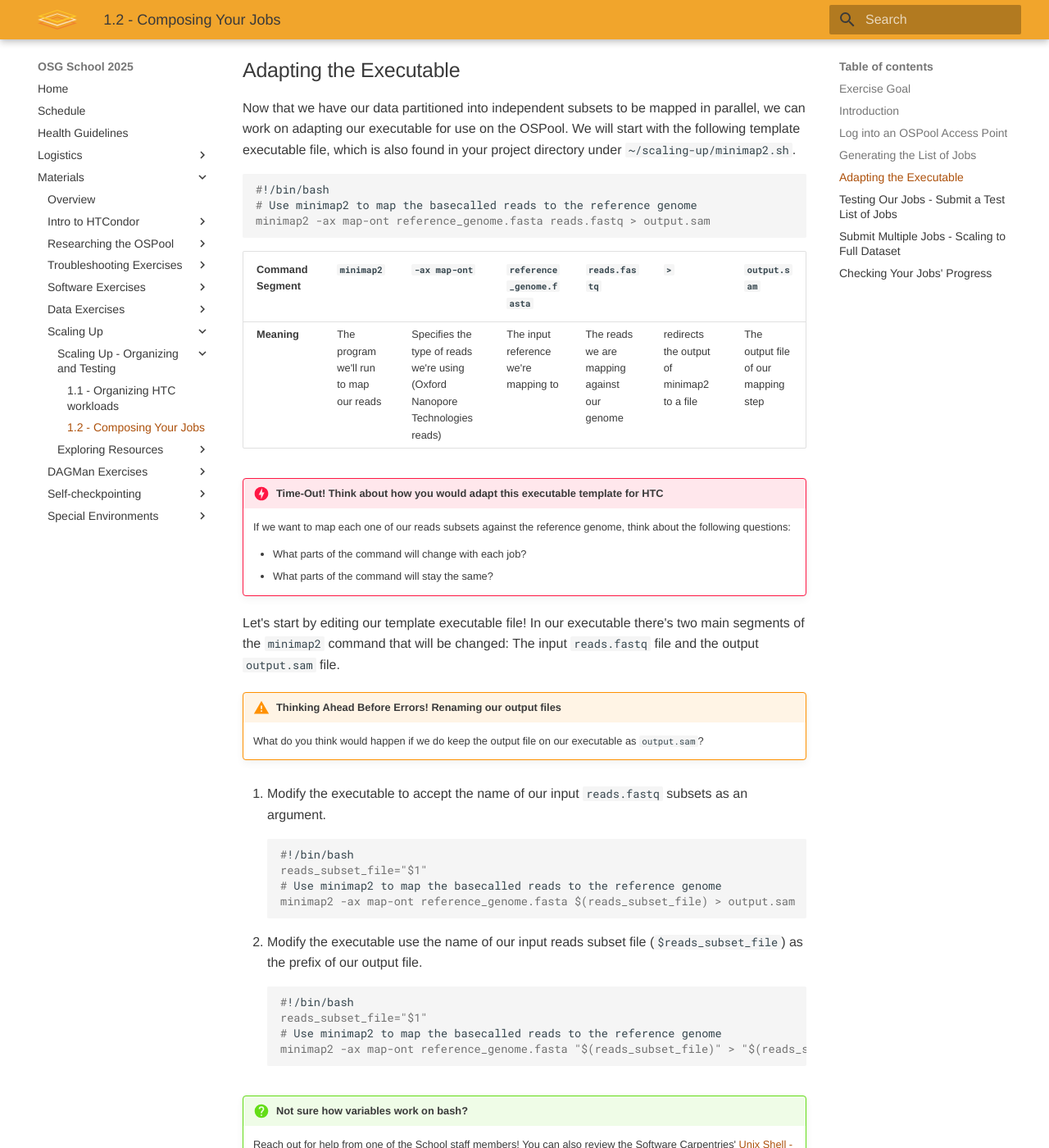
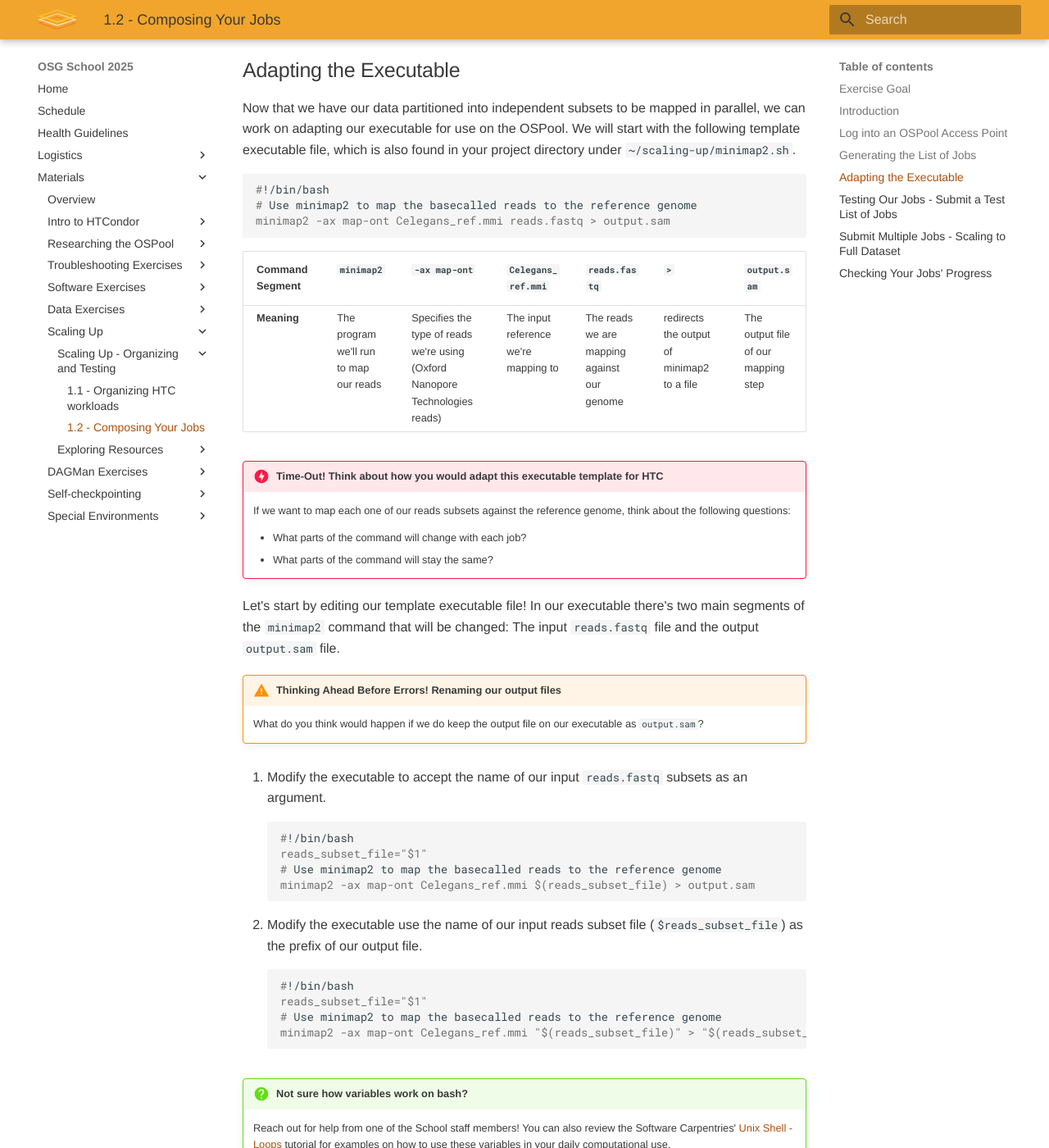
Before and after one commit to osg-htc/school-2025, an MkDocs documentation site: the page built from docs/materials/scaling/part1-ex2-composing-the-job.md, in a window 1280 px wide and 1400 px high, scrolled down 1773 px. Shown: the whole window at 82% size. Built offline with MkDocs 1.6.1 and Material for MkDocs 9.7.7, drawn with Linux system fonts in a browser that asks for light colours; some of the changed text lies outside the part shown.

Commit message:
patched typos

```diff
--- a/docs/materials/scaling/part1-ex2-composing-the-job.md
+++ b/docs/materials/scaling/part1-ex2-composing-the-job.md
@@ -65,9 +65,9 @@ Now that we have our data partitioned into independent subsets to be mapped in p
     :::console
     #!/bin/bash
     # Use minimap2 to map the basecalled reads to the reference genome
-    minimap2 -ax map-ont reference_genome.fasta reads.fastq > output.sam
+    minimap2 -ax map-ont Celegans_ref.mmi reads.fastq > output.sam
 
-| Command Segment | `minimap2`                             | `-ax map-ont`                                                                      | `reference_genome.fasta`               | `reads.fastq`                                 | `>`                                         | `output.sam`                          |
+| Command Segment | `minimap2`                             | `-ax map-ont`                                                                      | `Celegans_ref.mmi`               | `reads.fastq`                                 | `>`                                         | `output.sam`                          |
 |-----------------|----------------------------------------|----------------------------------------------------------------------------------|--------------------------------------|---------------------------------------------|--------------------------------------------|-------------------------------------|
 | **Meaning**         | The program we'll run to map our reads | Specifies the type of reads we're using <br>(Oxford Nanopore Technologies reads) | The input reference we're mapping to | The reads we are mapping against our genome | redirects the output of minimap2 to a file | The output file of our mapping step |
 
@@ -90,7 +90,7 @@ Let's start by editing our template executable file! In our executable there's t
         #!/bin/bash
         reads_subset_file="$1"
         # Use minimap2 to map the basecalled reads to the reference genome
-        minimap2 -ax map-ont reference_genome.fasta $(reads_subset_file) > output.sam
+        minimap2 -ax map-ont Celegans_ref.mmi $(reads_subset_file) > output.sam
 
 2. Modify the executable use the name of our input reads subset file (`$reads_subset_file`) as the prefix of our output file.
 
@@ -98,7 +98,7 @@ Let's start by editing our template executable file! In our executable there's t
         #!/bin/bash
         reads_subset_file="$1"
         # Use minimap2 to map the basecalled reads to the reference genome
-        minimap2 -ax map-ont reference_genome.fasta "$(reads_subset_file)" > "$(reads_subset_file)_output.sam"
+        minimap2 -ax map-ont Celegans_ref.mmi "$(reads_subset_file)" > "$(reads_subset_file)_output.sam"
 
 !!! question "Not sure how variables work on bash?"
 
@@ -171,7 +171,7 @@ For our template, lets use `read_subset_file` as our variable name to pass the n
 3. Now, specify where the input and output files should be:
 
         :::console
-        transfer_input_files    = ./input/$(read_subset_file), osdf:///ospool/ap40/data/<user.name>/scaling-up/inputs/reference_genome.fasta
+        transfer_input_files    = ./input/$(read_subset_file), osdf:///ospool/ap40/data/<user.name>/scaling-up/inputs/Celegans_ref.mmi
         transfer_output_files   = $(read_subset_file)_output.sam
         transfer_output_remaps  = "$(read_subset_file)_output.sam=output/$(read_subset_file)_output.sam"
 
@@ -288,7 +288,7 @@ Now, you are ready to submit the whole workload.
 
             executable             = ./minimap2.sh
             arguments              = $(read_subset_file)
-            transfer_input_files   = ./input/$(read_subset_file), osdf:///ospool/ap40/data/<user.name>/scaling-up/inputs/reference_genome.fasta
+            transfer_input_files   = ./input/$(read_subset_file), osdf:///ospool/ap40/data/<user.name>/scaling-up/inputs/Celegans_ref.mmi
 
             transfer_output_files  = ./$(read_subset_file)_output.sam
             transfer_output_remaps = "$(read_subset_file)_output.sam=output/$(read_subset_file)_output.sam"
```
Also changed, not shown: docs/materials/scaling/part1-ex1-organization.md (+13 -13 lines).
